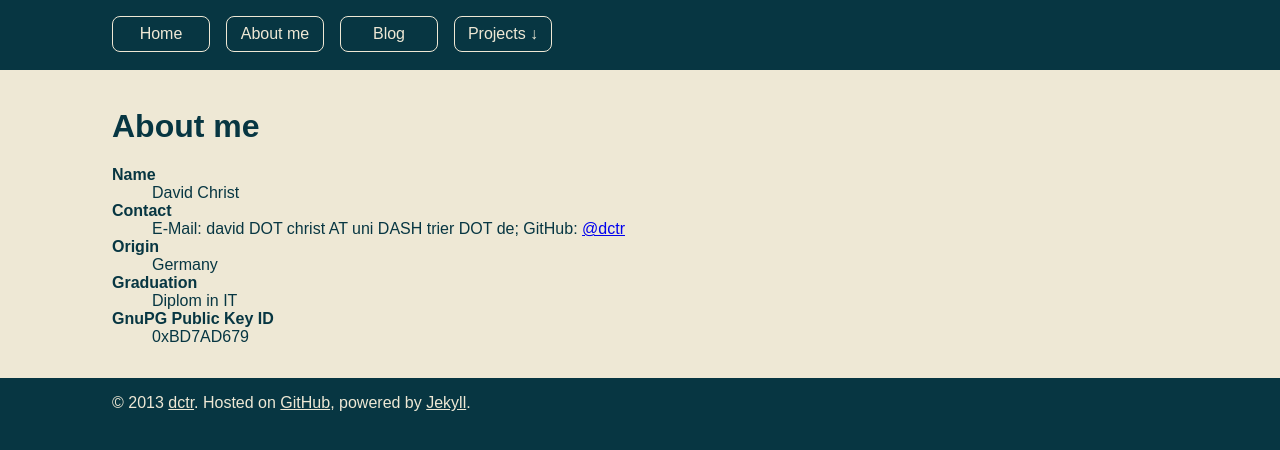
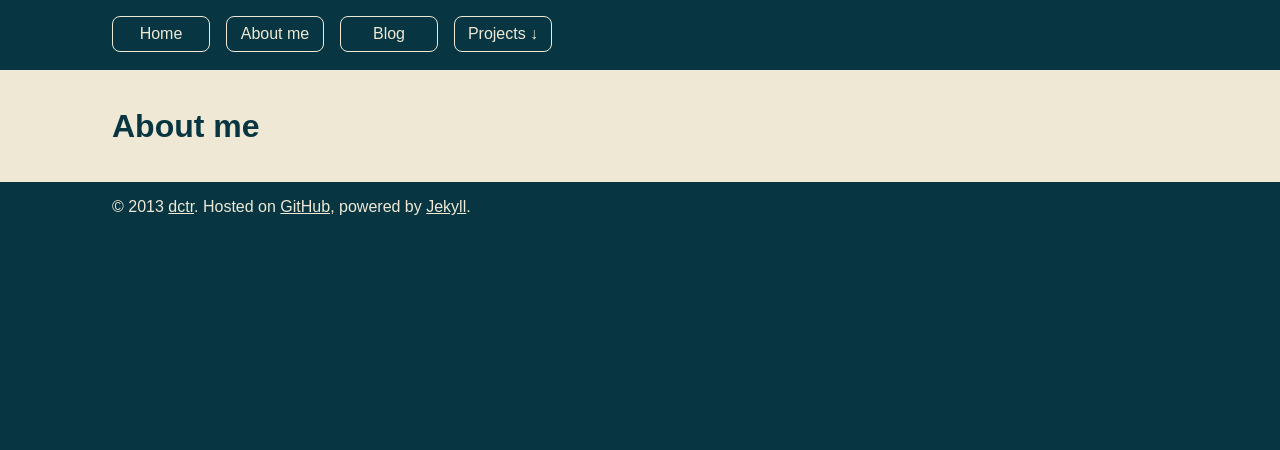
Before and after one commit to dctr/dctr.github.io, a Jekyll site: the page built from about/index.md, in a window 1280 px wide. Shown: the top 450 px of the page. Built offline with Jekyll 4.4.1, drawn with Linux system fonts in a browser that asks for light colours.

Commit message:
undo redo

```diff
--- a/about/index.md
+++ b/about/index.md
@@ -2,17 +2,3 @@
 title: About me
 layout: default
 ---
-Name
-: David Christ
-
-Contact
-: E-Mail: david DOT christ AT uni DASH trier DOT de; GitHub: [@dctr](https://github.com/dctr "github.com / dctr")
-
-Origin
-: Germany
-
-Graduation
-: Diplom in IT
-
-GnuPG Public Key ID
-: 0xBD7AD679
```
Also changed, not shown: blog/index.md (+3 -0 lines).
